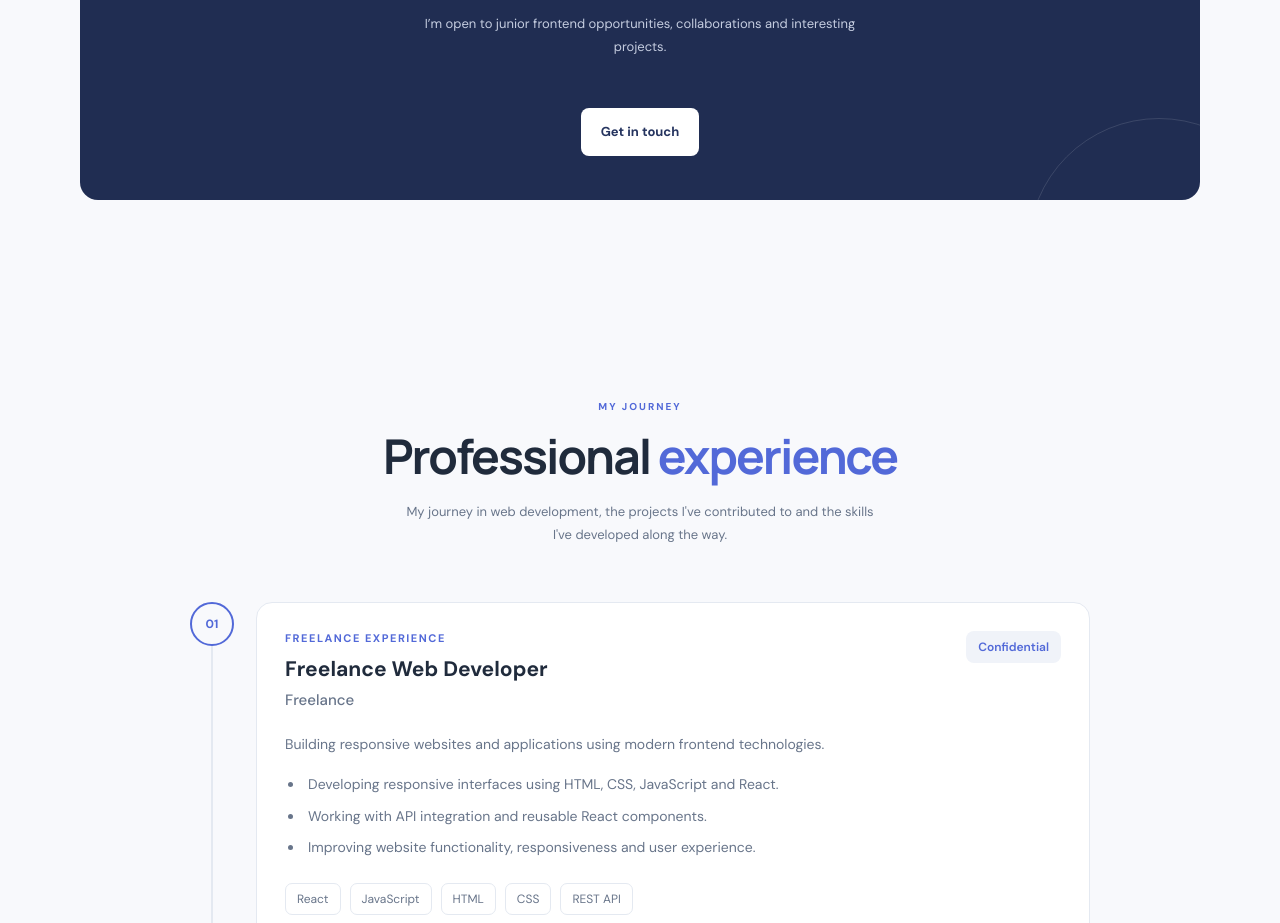
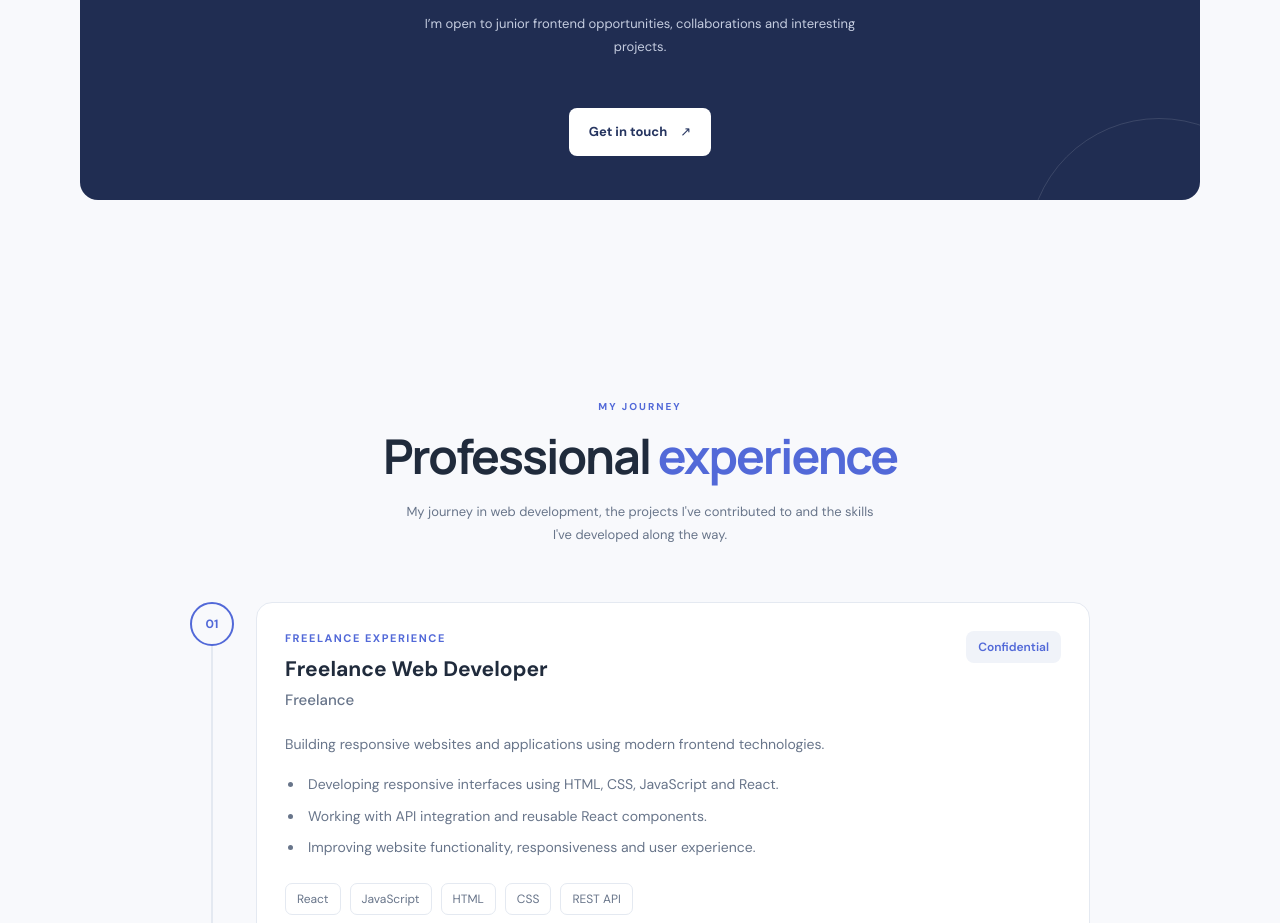
Before and after one commit to sheripeter/React-developer-portfolio, a React (Vite) app: page / in a window 1280 px wide. Shown: the part 3025-3948 px from the top of the page. Built offline with nearby package versions, Linux system fonts and the light colour scheme.

Commit message:
Few minor updates

```diff
--- a/src/components/Contact.jsx
+++ b/src/components/Contact.jsx
@@ -25,7 +25,7 @@ function Contact() {
           <h2>Let’s create something <span>great.</span></h2>
           <p>I’m open to junior frontend opportunities, collaborations and interesting projects.</p>
           <a className="button button-light" href="mailto:sheripeter89@gmail.com">
-            Get in touch
+            Get in touch <span aria-hidden="true">↗</span>
           </a>
         </div>
       </div>
```
